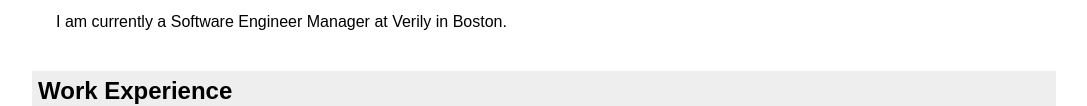
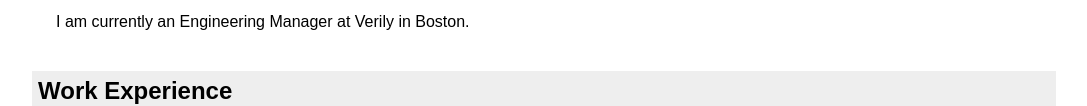
Before and after one commit to dlaz/dlaz.github.com, a plain HTML site: page index.html in a window 1280 px wide. Shown: the part 427-533 px from the top of the page, without its empty margins (96-1183 px from the left). Drawn offline with nearby package versions, Linux system fonts and the light colour scheme; a web font is replaced by a local one.

Commit message:
update wording

```diff
--- a/index.html
+++ b/index.html
@@ -77,7 +77,7 @@
       deploying cloud applications to heterogeneous environments. Proven ability to own and support software throughout its
       full lifecycle.
 
-      <p>I am currently a Software Engineer Manager at Verily in Boston.</p>
+      <p>I am currently an Engineering Manager at Verily in Boston.</p>
     </div>
 
     <h2>Work Experience</h2>
```
